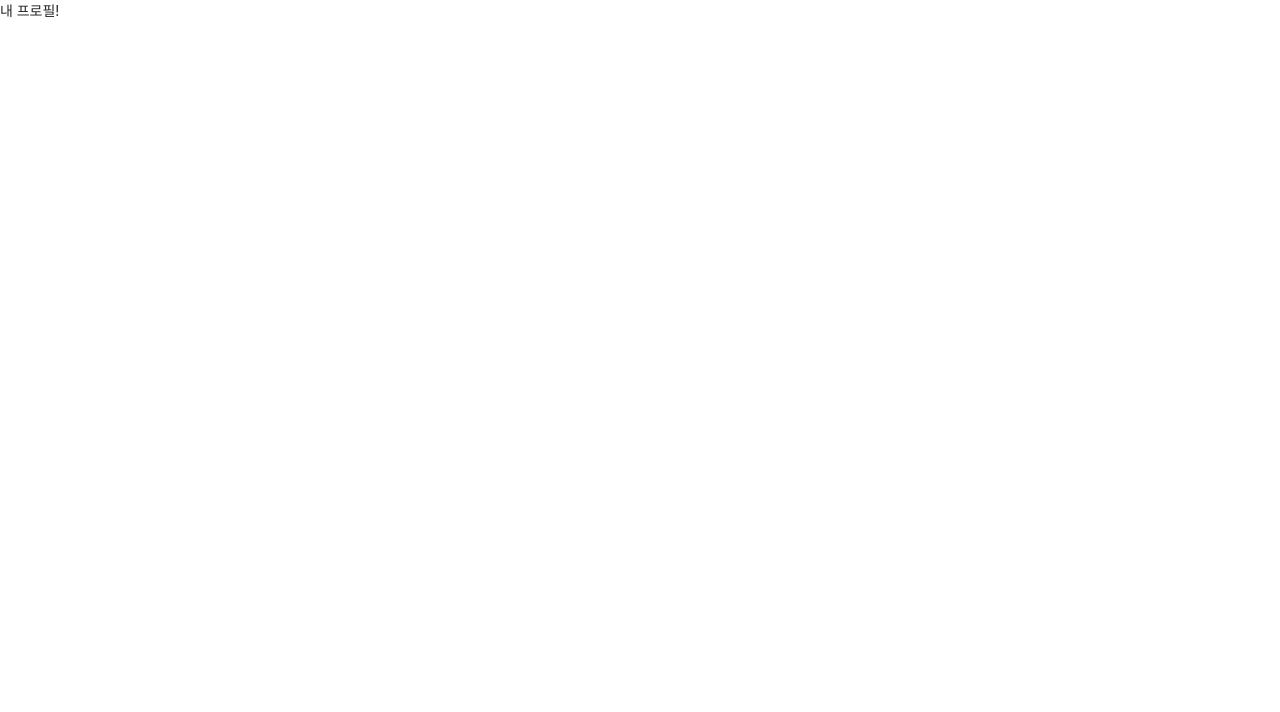
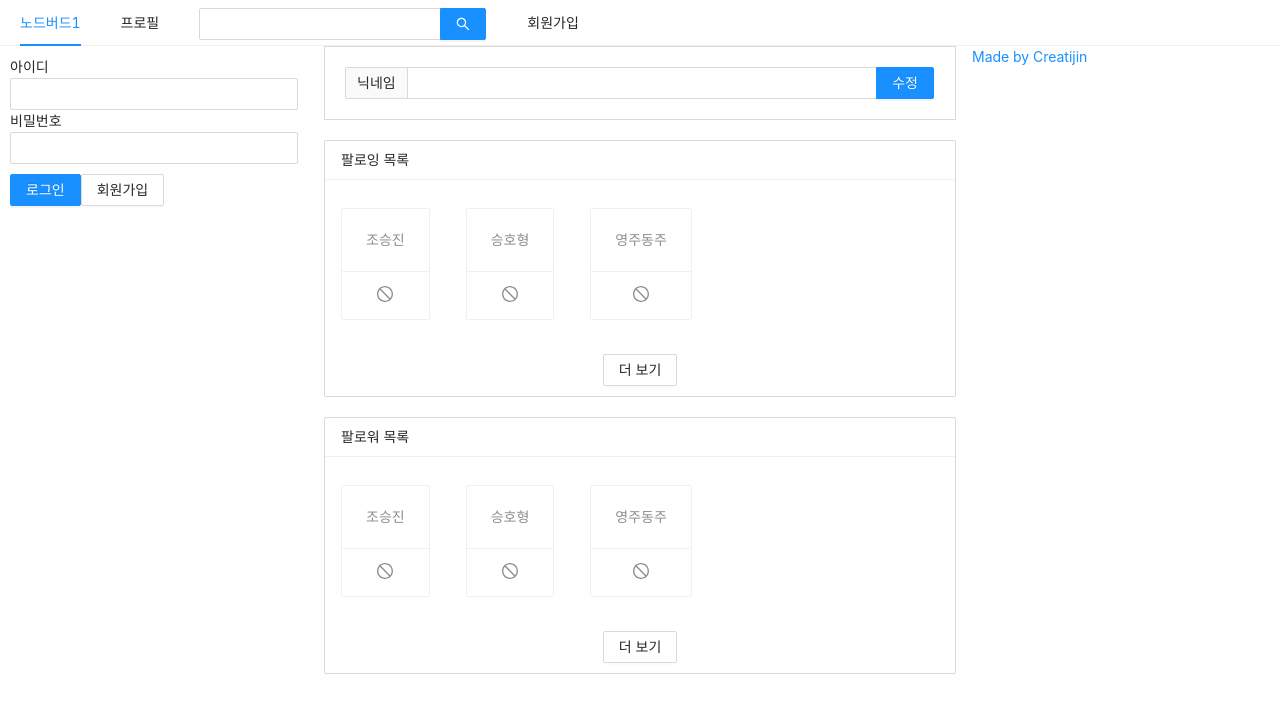
Before and after one commit to creatijin/nodebird, a Next.js app in the folder prepare/front/: page /profile in a window 1280 px wide. Shown: the top 712 px of the page. Built offline with nearby package versions, Linux system fonts and the light colour scheme.

Commit message:
프로필 페이지

```diff
--- a/prepare/front/components/AppLayout.js
+++ b/prepare/front/components/AppLayout.js
@@ -1,8 +1,19 @@
+import React, { useState } from "react";
 import PropTypes from "prop-types";
 import Link from "next/link";
 import { Menu, Input, Row, Col } from "antd";
+import styled from "styled-components";
+
+import UserProfile from "../components/UserProfile";
+import LoginForm from "../components/LoginForm";
+
+const SearchInput = styled(Input.Search)`
+  vertical-align: middle;
+`;
 
 const AppLayout = ({ children }) => {
+  const [isLoggedIn, setIsLoggedIn] = useState(false);
+
   return (
     <>
       <Menu mode="horizontal">
@@ -17,7 +28,7 @@
           </Link>
         </Menu.Item>
         <Menu.Item>
-          <Input.Search enterButton style={{ verticalAlign: "middle" }} />
+          <SearchInput enterButton />
         </Menu.Item>
         <Menu.Item>
           <Link href="/signup">
@@ -25,15 +36,25 @@
           </Link>
         </Menu.Item>
       </Menu>
-      <Row>
+      <Row gutter={16}>
         <Col xs={24} md={6}>
-          왼쪽 메뉴
+          {isLoggedIn ? (
+            <UserProfile setIsLoggedIn={setIsLoggedIn} />
+          ) : (
+            <LoginForm setIsLoggedIn={setIsLoggedIn} />
+          )}
         </Col>
         <Col xs={24} md={12}>
           {children}
         </Col>
         <Col xs={24} md={6}>
-          오른쪽 메뉴
+          <a
+            href="https://creatijin0124.netlify.app/"
+            target="_blank"
+            rel="noreferrer noopener"
+          >
+            Made by Creatijin
+          </a>
         </Col>
       </Row>
     </>
--- /dev/null
+++ b/prepare/front/components/FollowList.js
@@ -0,0 +1,38 @@
+import React from "react";
+import PropTypes from "prop-types";
+import { List, Card, Button } from "antd";
+import { StopOutlined } from "@ant-design/icons";
+
+const FollowingList = ({ header, data }) => {
+  return (
+    <>
+      <List
+        style={{ marginBottom: 20 }}
+        grid={{ gutter: 4, xs: 2, md: 3 }}
+        size="small"
+        header={<div>{header}</div>}
+        loadMore={
+          <div style={{ textAlign: "center", margin: "10px 0" }}>
+            <Button>더 보기</Button>
+          </div>
+        }
+        bordered
+        dataSource={data}
+        renderItem={(item) => (
+          <List.Item style={{ marginTop: 20 }}>
+            <Card actions={[<StopOutlined key="stop" />]}>
+              <Card.Meta description={item.nickname} />
+            </Card>
+          </List.Item>
+        )}
+      />
+    </>
+  );
+};
+
+FollowingList.prototype = {
+  header: PropTypes.string.isReqired,
+  data: PropTypes.array.isReqired,
+};
+
+export default FollowingList;
--- /dev/null
+++ b/prepare/front/components/LoginForm.js
@@ -0,0 +1,63 @@
+import React, { useState, useCallback, useMemo } from "react";
+import { Form, Input, Button } from "antd";
+import Link from "next/link";
+import styled from "styled-components";
+
+const ButtonWrapper = styled.div`
+  margin-top: 10px;
+`;
+const FormWrapper = styled(Form)`
+  padding: 10px;
+`;
+
+const LoginForm = ({ setIsLoggedIn }) => {
+  const [id, setId] = useState("");
+  const [password, setpassword] = useState("");
+
+  const onChangeId = useCallback((e) => {
+    setId(e.target.value);
+  }, []);
+  const onChangePassword = useCallback((e) => {
+    setpassword(e.target.value);
+  }, []);
+
+  // const style = useMemo(() => ({ marginTop: 10 }), []);
+  // styled-components or useMemo 사용해야지 리랜더링할때 다시 그려지지 않는다.
+
+  const onSubmitForm = useCallback(() => {
+    setIsLoggedIn(true);
+  }, [id, password]);
+
+  return (
+    <>
+      <FormWrapper onFinish={onSubmitForm}>
+        <div>
+          <label htmlFor="user-id">아이디</label>
+          <br />
+          <Input name="user-id" value={id} onChange={onChangeId} required />
+        </div>
+        <div>
+          <label htmlFor="user-id">비밀번호</label>
+          <br />
+          <Input
+            name="user-id"
+            value={password}
+            onChange={onChangePassword}
+            required
+          />
+        </div>
+        <ButtonWrapper>
+          <Button type="primary" htmlType="submit" loading={false}>
+            로그인
+          </Button>
+          <Link href="/signup">
+            <a>
+              <Button>회원가입</Button>
+            </a>
+          </Link>
+        </ButtonWrapper>
+      </FormWrapper>
+    </>
+  );
+};
+export default LoginForm;
--- /dev/null
+++ b/prepare/front/components/NicknameEditForm.js
@@ -0,0 +1,20 @@
+import React, { useMemo } from "react";
+import { Form, Input } from "antd";
+
+const NicknameEditForm = () => {
+  const style = useMemo(() => ({
+    marginBottom: "20px",
+    border: "1px solid #d9d9d9",
+    padding: "20px",
+  }));
+
+  return (
+    <>
+      <Form style={style}>
+        <Input.Search addonBefore="닉네임" enterButton="수정" />
+      </Form>
+    </>
+  );
+};
+
+export default NicknameEditForm;
--- /dev/null
+++ b/prepare/front/components/UserProfile.js
@@ -0,0 +1,32 @@
+import React, { useCallback } from "react";
+import { Card, Avatar, Button } from "antd";
+
+const UserProfile = ({ setIsLoggedIn }) => {
+  const onLogOut = useCallback(() => {
+    setIsLoggedIn(false);
+  }, []);
+  return (
+    <>
+      <Card
+        actions={[
+          <div key="twit">
+            짹짹
+            <br />0
+          </div>,
+          <div key="followings">
+            팔로잉
+            <br />0
+          </div>,
+          <div key="followerList">
+            팔로워
+            <br />0
+          </div>,
+        ]}
+      >
+        <Card.Meta avatar={<Avatar>ZC</Avatar>} title="Creatijin" />
+        <Button onClick={onLogOut}>로그아웃</Button>
+      </Card>
+    </>
+  );
+};
+export default UserProfile;
--- a/prepare/front/pages/profile.js
+++ b/prepare/front/pages/profile.js
@@ -1,13 +1,31 @@
 import Head from "next/head";
+import AppLayout from "../components/AppLayout";
+import NicknameEditForm from "../components/NicknameEditForm";
+import FollowList from "../components/FollowList";
 
 const Profile = () => {
+  const followerList = [
+    { nickname: "조승진" },
+    { nickname: "승호형" },
+    { nickname: "영주동주" },
+  ];
+  const followingList = [
+    { nickname: "조승진" },
+    { nickname: "승호형" },
+    { nickname: "영주동주" },
+  ];
+
   return (
     <>
       <Head>
         <meta charSet="utf-8" />
-        <title>내 프로필</title>
+        <title>내 프로필 | NodeBird</title>
       </Head>
-      <div>내 프로필!</div>
+      <AppLayout>
+        <NicknameEditForm />
+        <FollowList header="팔로잉 목록" data={followingList} />
+        <FollowList header="팔로워 목록" data={followerList} />
+      </AppLayout>
     </>
   );
 };
--- a/prepare/front/pages/signup.js
+++ b/prepare/front/pages/signup.js
@@ -1,4 +1,5 @@
 import Head from "next/head";
+import AppLayout from "../components/AppLayout";
 
 const Signup = () => {
   return (
@@ -7,7 +8,9 @@
         <meta charSet="utf-8" />
         <title>회원가입</title>
       </Head>
-      <div>회원가입 페이지</div>
+      <AppLayout>
+        <div>회원가입 페이지</div>
+      </AppLayout>
     </>
   );
 };
```
